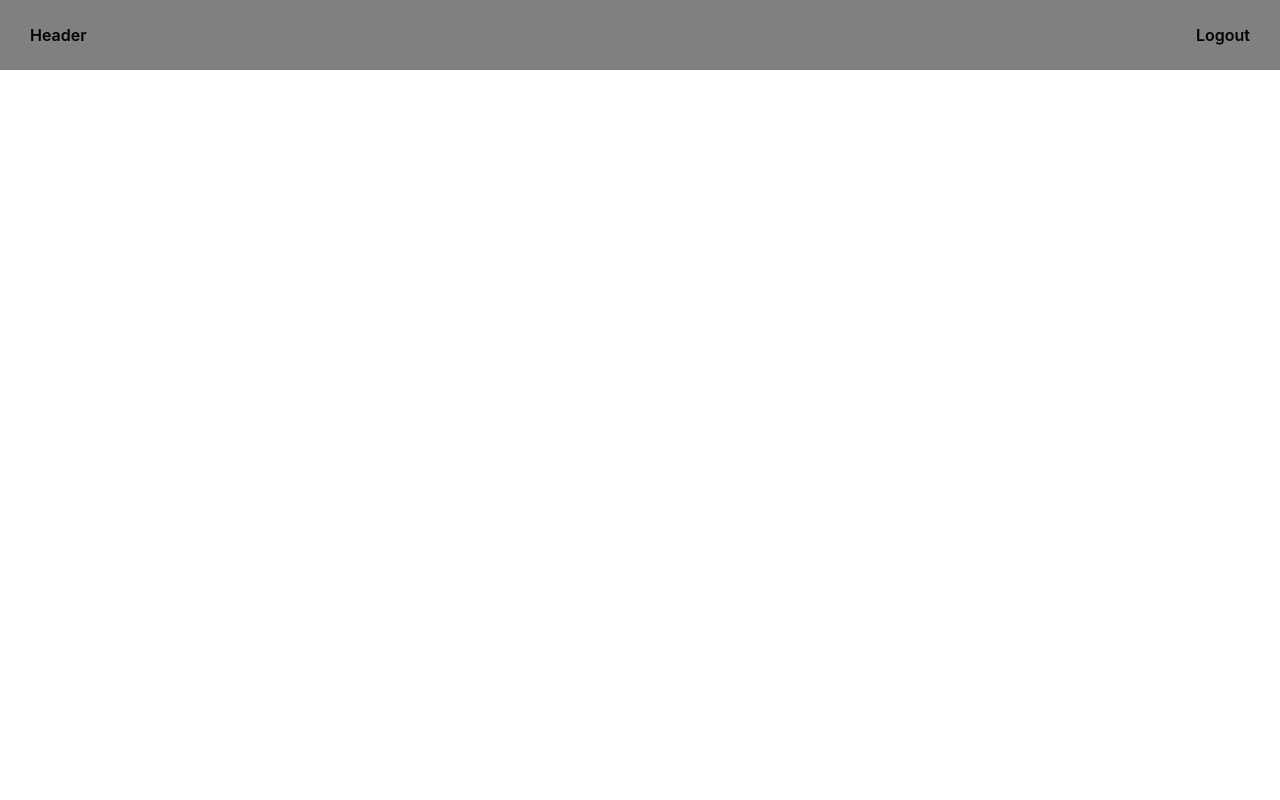
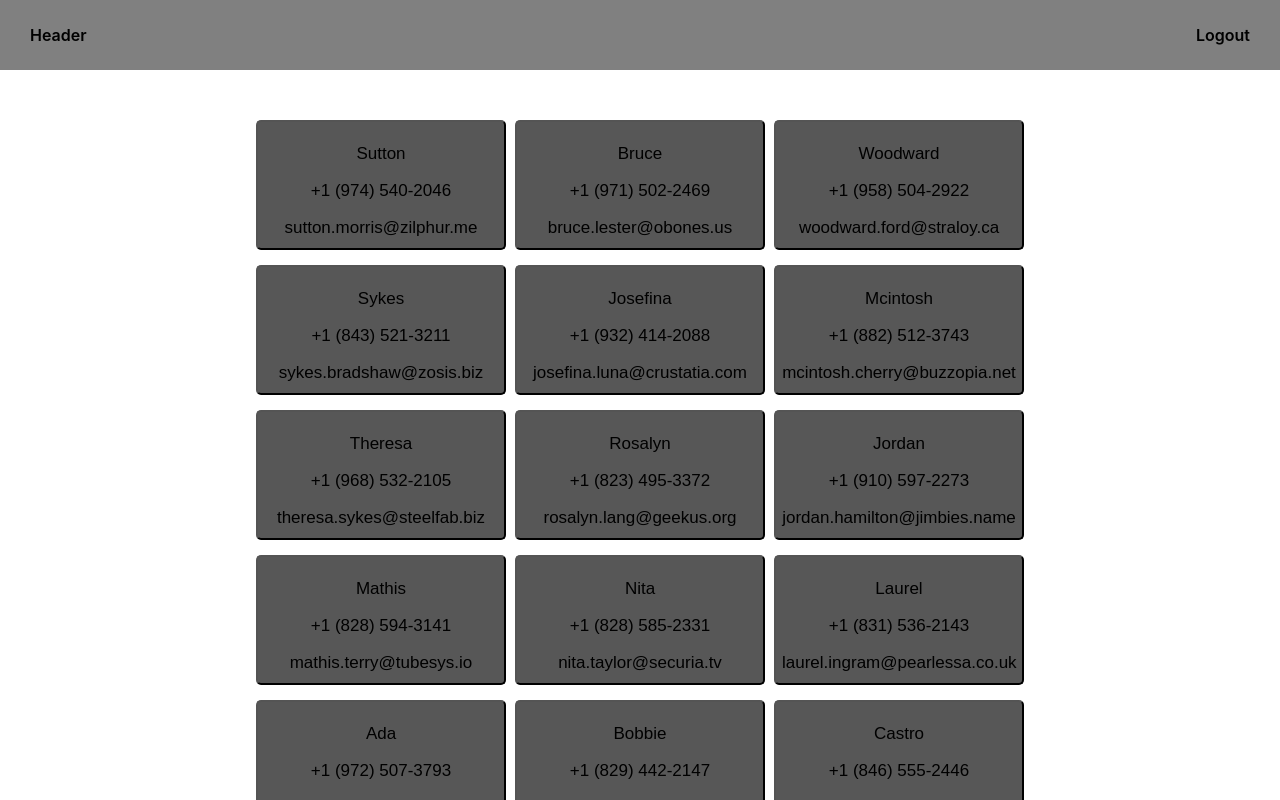
Before and after one commit to Emmuui/react_phone_book, a React (Create React App) app: page /login in a window 1280 px wide. Both pictures are taken after typing "name@example.com", "Sample123" into the empty fields and a click on the button "Submit". Shown: the top 800 px of the page. Built offline with nearby package versions, Linux system fonts and the light colour scheme.

Commit message:
fix contact list view

```diff
--- a/src/App.tsx
+++ b/src/App.tsx
@@ -28,13 +28,16 @@ function App() {
           </PrivateRoute>
         }
       />
-      <Route path="/:id" element={
+      <Route
+        path="/contacts/:id"
+        element={
           <PrivateRoute>
-              <Layout>
-                  <DetailView />
-              </Layout>
+            <Layout>
+              <DetailView />
+            </Layout>
           </PrivateRoute>
-      } />
+        }
+      />
       <Route
         path="/login"
         element={
--- a/src/features/contact/components/contact-list/contact-list.tsx
+++ b/src/features/contact/components/contact-list/contact-list.tsx
@@ -1,42 +1,32 @@
 import React, { ReactElement } from 'react';
 import { useAppSelector } from 'src/store';
-import { useNavigate } from 'react-router-dom';
 import styles from 'src/features/contact/components/contact-list/styles.module.scss';
+import { PhoneContactInterface } from '../../ts/contact';
 
-export const DetailViewForm = () => {
-  interface PhoneContactList {
-    id: string;
-    name: string;
-    email: string;
-    phone: string;
-  }
 
-  const PhoneContactList: React.FC<PhoneContactList> = ({ id,name, phone, email }) => {
+
+export const ContactListForm = () => {
+  const contacts = useAppSelector(state => state.contacts.contacts);
+  const PhoneContactList = ({
+    configuration,
+  }: {
+    configuration: PhoneContactInterface;
+  }): ReactElement => {
     return (
-        <button className={styles.contact__info}>
-          <p className={styles.contact__text}>{name}</p>
-          <p className={styles.contact__text}>{phone}</p>
-          <p className={styles.contact__text}>{email}</p>
-        </button>
+      <button className={styles.contact__info}>
+        <p className={styles.contact__text}>{configuration.name.first}</p>
+        <p className={styles.contact__text}>{configuration.phone}</p>
+        <p className={styles.contact__text}>{configuration.email}</p>
+      </button>
     );
   };
-
-  const contacts = useAppSelector(state => state.contacts.contacts);
   return (
-      <div className={styles.contact__main_div}>
-        {contacts.map((data, key) => {
-          return (
-              <div key={key}>
-                <PhoneContactList
-                    key={key}
-                    id={data.id}
-                    name={data.name.first}
-                    phone={data.phone}
-                    email={data.email}
-                />
-              </div>
-          );
-        })}
-      </div>
+    <div className={styles.contact__main_div}>
+      {contacts?.map(data => {
+        return <PhoneContactList key={data.id} configuration={data} />;
+      })}
+    </div>
   );
 };
+
+export default ContactListForm;
--- /dev/null
+++ b/src/features/contact/components/index.tsx
@@ -0,0 +1,15 @@
+import ContactListForm from './contact-list/contact-list';
+import getContactsHook from "../hooks/get-contacts";
+import {useEffect} from "react";
+
+export const Contacts = () => {
+  const {getListContact, contacts, isLoading, error} = getContactsHook()
+
+  useEffect(() => {
+    if (!contacts && !isLoading && !error) {
+      getListContact();
+    }
+  }, [getListContact, contacts, isLoading, error]);
+
+  return <ContactListForm />;
+};
--- a/src/features/contact/hooks/get_contacts.ts
+++ b/src/features/contact/hooks/get-contacts.ts
@@ -1,6 +1,5 @@
-import { useAppDispatch, useAppSelector } from '../../../store';
+import { useAppDispatch, useAppSelector } from 'src/store';
 import { useCallback } from 'react';
-import { PhoneContactInterface } from '../ts/contact';
 import { FetchContacts } from '../redux/thunks';
 
 const getContactsHook = () => {
@@ -8,7 +7,7 @@ const getContactsHook = () => {
   const contacts = useAppSelector(state => state.contacts);
 
   const getListContact = useCallback(
-    (data: PhoneContactInterface[]) => dispatch(FetchContacts(data)),
+    () => dispatch(FetchContacts()),
     [dispatch]
   );
 
--- a/src/features/contact/redux/contact_slice.ts
+++ b/src/features/contact/redux/contact-slice.ts
@@ -1,12 +1,13 @@
 import { createSlice, PayloadAction } from '@reduxjs/toolkit';
 import { ContactInitialState, PhoneContactInterface } from '../ts/contact';
 import { FetchContacts } from './thunks';
+import {fetchUser} from "../../auth/redux/thunks";
 
 
 const INITIAL_STATE: ContactInitialState = {
-  contacts: [],
+  contacts: null,
+  error: null,
   isLoading: false,
-  errors: null,
 };
 
 export const contactSlice = createSlice({
@@ -17,7 +18,7 @@ export const contactSlice = createSlice({
       return {
         ...state,
         isLoading: false,
-        errors: null
+        error: null
       };
     },
   },
@@ -29,6 +30,10 @@ export const contactSlice = createSlice({
       state.isLoading = false;
       state.contacts = action.payload;
     });
+    // builder.addCase(FetchContacts.rejected, (state, action) => {
+    //   state.isLoading = false;
+    //   state.error = action.error.message;
+    // });
   },
 });
 
--- a/src/features/contact/redux/thunks.ts
+++ b/src/features/contact/redux/thunks.ts
@@ -1,13 +1,12 @@
 import { createAsyncThunk } from '@reduxjs/toolkit';
 import { PhoneContactInterface } from '../ts/contact';
 
-export const FetchContacts = createAsyncThunk<PhoneContactInterface[], PhoneContactInterface[]>(
+export const FetchContacts = createAsyncThunk<PhoneContactInterface[], void>(
   'contacts/getContacts',
-  async function (data, thunkAPI) {
+  async function (_, thunkAPI) {
     try {
-      await fetch('../ts/phones.json')
-        .then(data => data.json())
-      return data;
+        const res = await fetch('./phones.json')
+        return await res.json()
     } catch (error) {
       return thunkAPI.rejectWithValue(error);
     }
--- a/src/features/contact/ts/contact.ts
+++ b/src/features/contact/ts/contact.ts
@@ -1,6 +1,8 @@
+export type ErrorsFromBackendType = Record<string, Array<string> | string | any>;
+
 export type ContactInitialState = {
-    contacts: Array<PhoneContactInterface>;
-    errors: string | null;
+    contacts: Array<PhoneContactInterface> | null;
+    error: ErrorsFromBackendType | null;
     isLoading: boolean;
 };
 
--- a/src/index.tsx
+++ b/src/index.tsx
@@ -5,7 +5,6 @@ import { Provider } from 'react-redux';
 import { BrowserRouter } from 'react-router-dom';
 import App from './App';
 import { store } from './store/reducers';
-import Layout from "./shared/layout/layout";
 
 const root = ReactDOM.createRoot(document.getElementById('root') as HTMLElement);
 
--- a/src/pages/detail_view.tsx
+++ b/src/pages/detail_view.tsx
@@ -1,5 +1,4 @@
 import React, { ReactElement } from 'react';
-import {DetailViewForm} from "../features/contact/components/contact-list/contact-list";
 
 
 export const DetailView = () => {
--- a/src/pages/home/home.tsx
+++ b/src/pages/home/home.tsx
@@ -1,8 +1,11 @@
 import React, { ReactElement } from 'react';
+import {Contacts} from "src/features/contact/components";
 
 const HomePage = (): ReactElement => {
   return (
-    <div></div>
+    <div>
+      <Contacts />
+    </div>
   );
 };
 
--- a/src/store/reducers.ts
+++ b/src/store/reducers.ts
@@ -1,6 +1,6 @@
 import { configureStore } from '@reduxjs/toolkit';
 import { userSlice } from '../features/auth/redux/user-slice';
-import {contactSlice} from "../features/contact/redux/contact_slice";
+import {contactSlice} from "../features/contact/redux/contact-slice";
 
 export const store = configureStore({
   reducer: {
```
Also changed, not shown: public/phones.json (renamed from src/features/contact/ts/phones.json).
